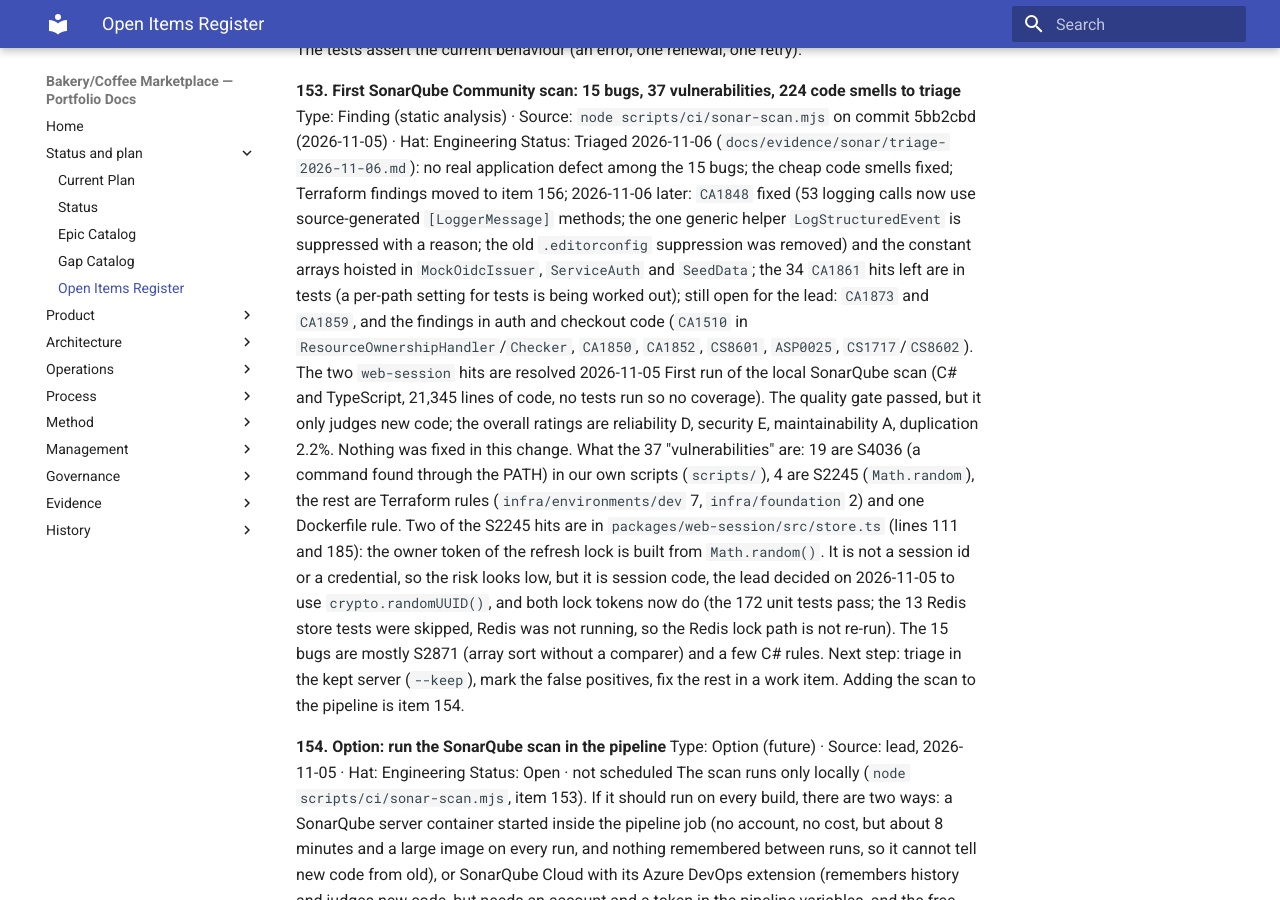
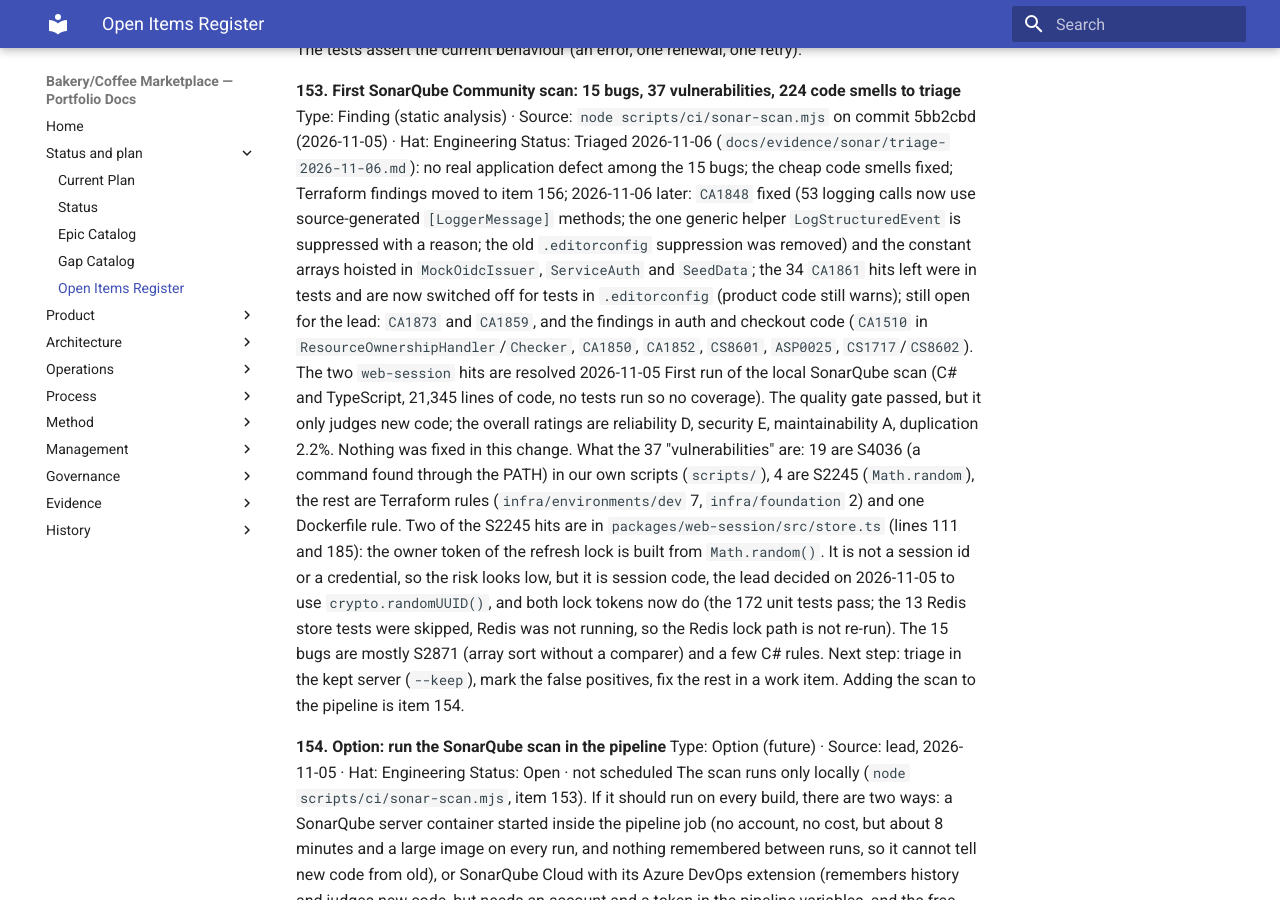
Before and after one commit to benjamin-hedrick/bakery-marketplace, an MkDocs documentation site: the page built from docs/governance/open-items-register.md, in a window 1280 px wide and 900 px high, scrolled down 53243 px. Built offline with MkDocs 1.6.1 and Material for MkDocs 9.7.7, drawn with Linux system fonts in a browser that asks for light colours.

Commit message:
CA1861 off for tests in .editorconfig, still a warning in product code (register 153)
Co-Authored-By: Claude Sonnet 5.5 <noreply@anthropic.com>

```diff
--- a/docs/governance/open-items-register.md
+++ b/docs/governance/open-items-register.md
@@ -845,7 +845,7 @@ When the BFF answers UNAUTHENTICATED, the app renews the access token once and r
 
 **153. First SonarQube Community scan: 15 bugs, 37 vulnerabilities, 224 code smells to triage**
 Type: Finding (static analysis) · Source: `node scripts/ci/sonar-scan.mjs` on commit 5bb2cbd (2026-11-05) · Hat: Engineering
-Status: Triaged 2026-11-06 (`docs/evidence/sonar/triage-2026-11-06.md`): no real application defect among the 15 bugs; the cheap code smells fixed; Terraform findings moved to item 156; 2026-11-06 later: `CA1848` fixed (53 logging calls now use source-generated `[LoggerMessage]` methods; the one generic helper `LogStructuredEvent` is suppressed with a reason; the old `.editorconfig` suppression was removed) and the constant arrays hoisted in `MockOidcIssuer`, `ServiceAuth` and `SeedData`; the 34 `CA1861` hits left are in tests (a per-path setting for tests is being worked out); still open for the lead: `CA1873` and `CA1859`, and the findings in auth and checkout code (`CA1510` in `ResourceOwnershipHandler`/`Checker`, `CA1850`, `CA1852`, `CS8601`, `ASP0025`, `CS1717`/`CS8602`). The two `web-session` hits are resolved 2026-11-05
+Status: Triaged 2026-11-06 (`docs/evidence/sonar/triage-2026-11-06.md`): no real application defect among the 15 bugs; the cheap code smells fixed; Terraform findings moved to item 156; 2026-11-06 later: `CA1848` fixed (53 logging calls now use source-generated `[LoggerMessage]` methods; the one generic helper `LogStructuredEvent` is suppressed with a reason; the old `.editorconfig` suppression was removed) and the constant arrays hoisted in `MockOidcIssuer`, `ServiceAuth` and `SeedData`; the 34 `CA1861` hits left were in tests and are now switched off for tests in `.editorconfig` (product code still warns); still open for the lead: `CA1873` and `CA1859`, and the findings in auth and checkout code (`CA1510` in `ResourceOwnershipHandler`/`Checker`, `CA1850`, `CA1852`, `CS8601`, `ASP0025`, `CS1717`/`CS8602`). The two `web-session` hits are resolved 2026-11-05
 First run of the local SonarQube scan (C# and TypeScript, 21,345 lines of code, no tests run so no coverage). The quality gate passed, but it only judges new code; the overall ratings are reliability D, security E, maintainability A, duplication 2.2%. Nothing was fixed in this change. What the 37 "vulnerabilities" are: 19 are S4036 (a command found through the PATH) in our own scripts (`scripts/`), 4 are S2245 (`Math.random`), the rest are Terraform rules (`infra/environments/dev` 7, `infra/foundation` 2) and one Dockerfile rule. Two of the S2245 hits are in `packages/web-session/src/store.ts` (lines 111 and 185): the owner token of the refresh lock is built from `Math.random()`. It is not a session id or a credential, so the risk looks low, but it is session code, the lead decided on 2026-11-05 to use `crypto.randomUUID()`, and both lock tokens now do (the 172 unit tests pass; the 13 Redis store tests were skipped, Redis was not running, so the Redis lock path is not re-run). The 15 bugs are mostly S2871 (array sort without a comparer) and a few C# rules. Next step: triage in the kept server (`--keep`), mark the false positives, fix the rest in a work item. Adding the scan to the pipeline is item 154.
 
 **154. Option: run the SonarQube scan in the pipeline**
```
Also changed, not shown: 1 other file.
